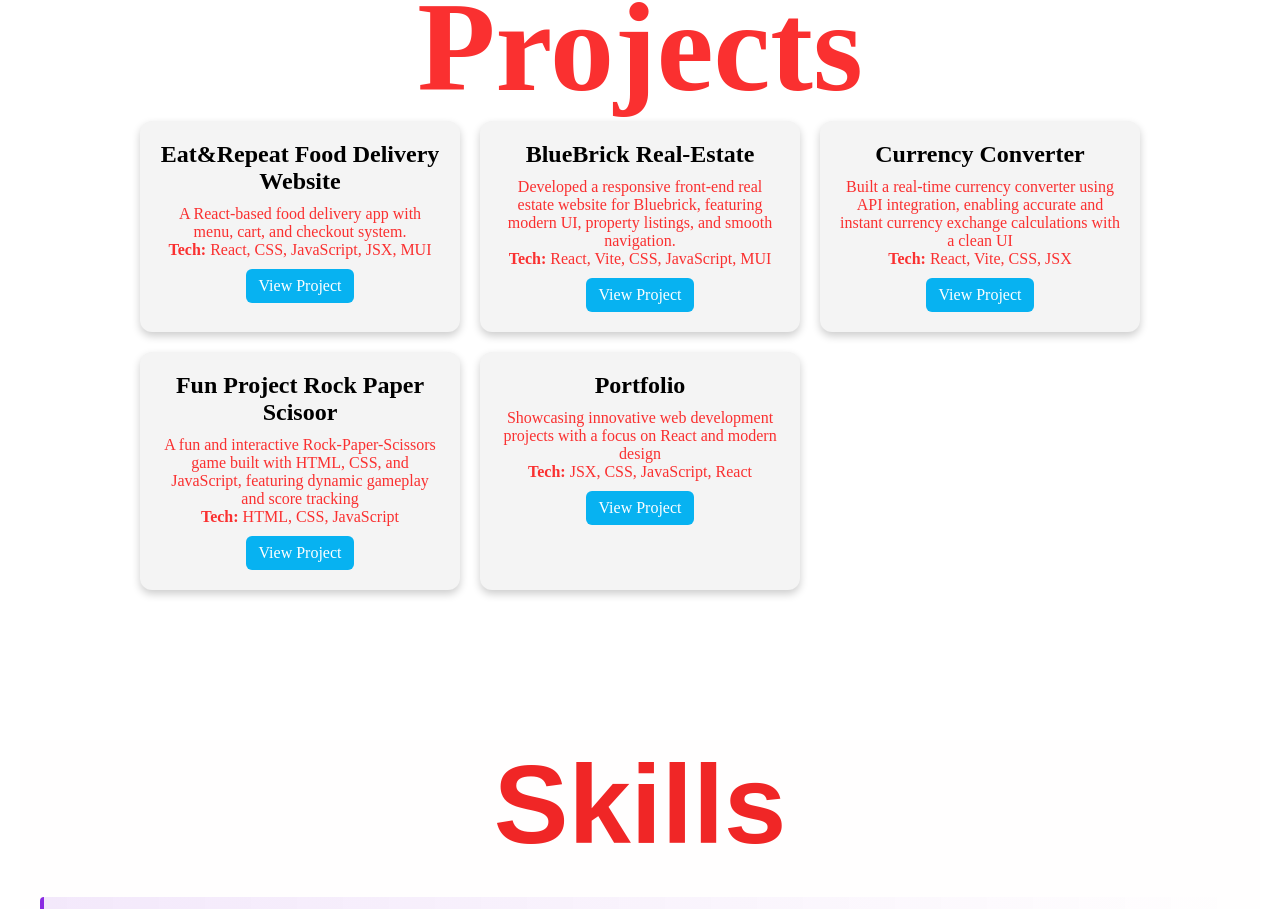
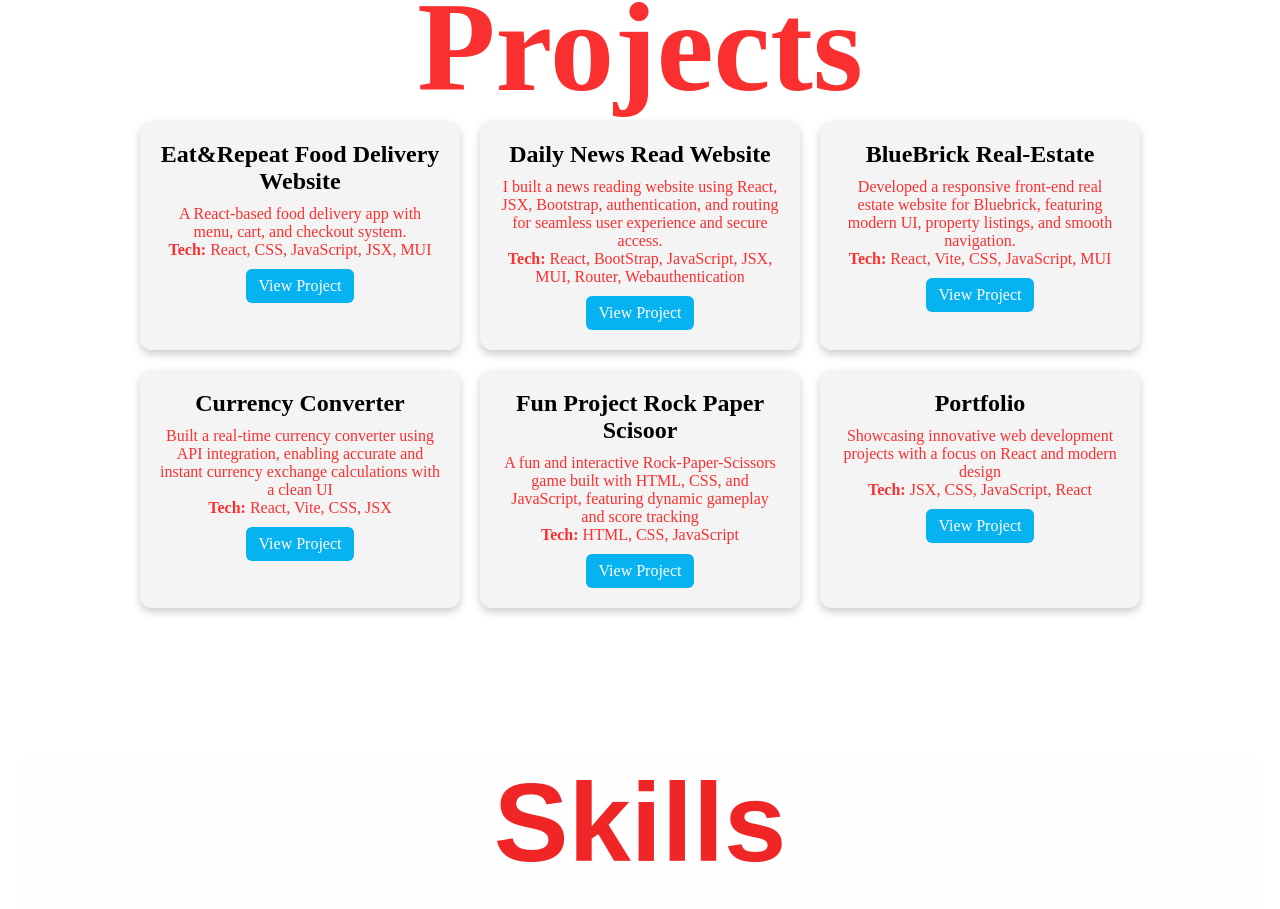
Before and after one commit to SagarSingh03/Portfolio-SagarSingh03, a React (Vite) app: page / in a window 1280 px wide. Shown: the part 955-1864 px from the top of the page. Built offline with nearby package versions, Linux system fonts and the light colour scheme.

Commit message:
Project Updation Added News read

```diff
--- a/src/components/Footer/Footer.jsx
+++ b/src/components/Footer/Footer.jsx
@@ -15,12 +15,11 @@ function Footer() {
 
       <div className="social-links">
         <a href="https://www.instagram.com/maisagarhoon_03/" target="_blank"> <img src={instagram} alt="Instagram"/></a>
-        <a href="https://x.com/SAGARSI67152925" target="_blank"> <img src={twitter}/></a>
-        <a href="https://www.linkedin.com/in/sagar-singh-193287213/" target="_blank"> <img src={linkedin}/></a>
+        <a href="https://x.com/Sagar_Singh03" target="_blank"> <img src={twitter}/></a>
+        <a href="https://www.linkedin.com/in/sagar-singh03/" target="_blank"> <img src={linkedin}/></a>
         <a href="https://github.com/SagarSingh03" target="_blank"> <img src={github}/></a>
       </div>
     </div>
   )
 }
-
 export default Footer;
--- a/src/components/Projects/Projects.jsx
+++ b/src/components/Projects/Projects.jsx
@@ -7,6 +7,12 @@ const projectList = [
     description: "A React-based food delivery app with menu, cart, and checkout system.",
     tech: ["React", "CSS", "JavaScript", "JSX", "MUI"],
     link: "https://eat-and-repeat-food-delivery-website.netlify.app/"
+  },
+  {
+    title: "Daily News Read Website",
+    description: "I built a news reading website using React, JSX, Bootstrap, authentication, and routing for seamless user experience and secure access.",
+    tech: ["React", "BootStrap", "JavaScript", "JSX", "MUI", "Router", "Webauthentication"],
+    link: "https://daily-read-news-app.vercel.app/"
   },
   {
     title: "BlueBrick Real-Estate",
```
